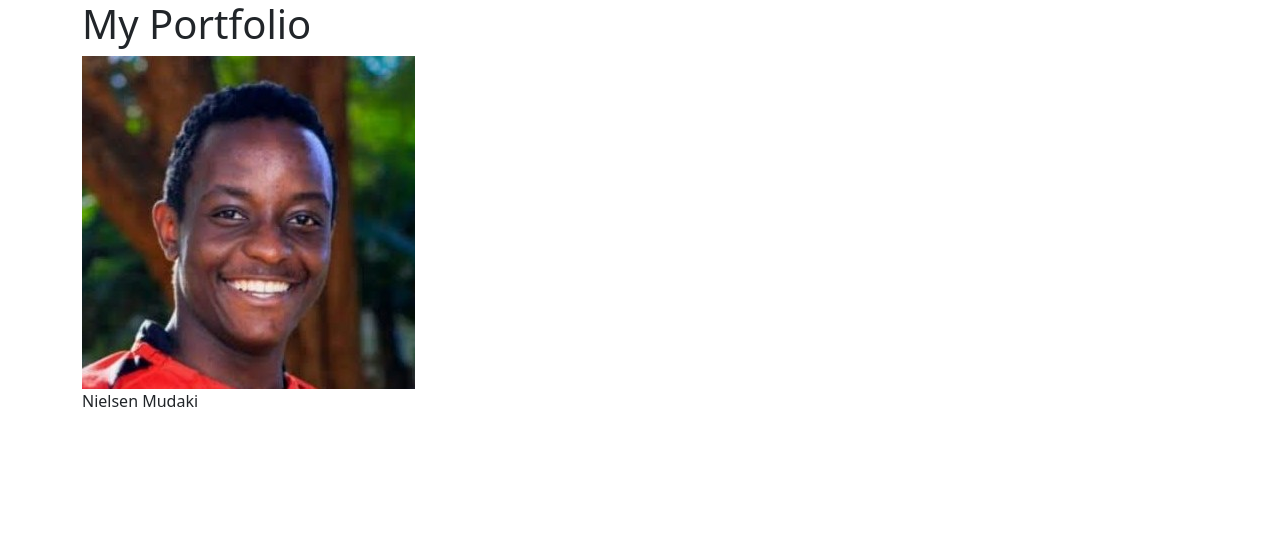
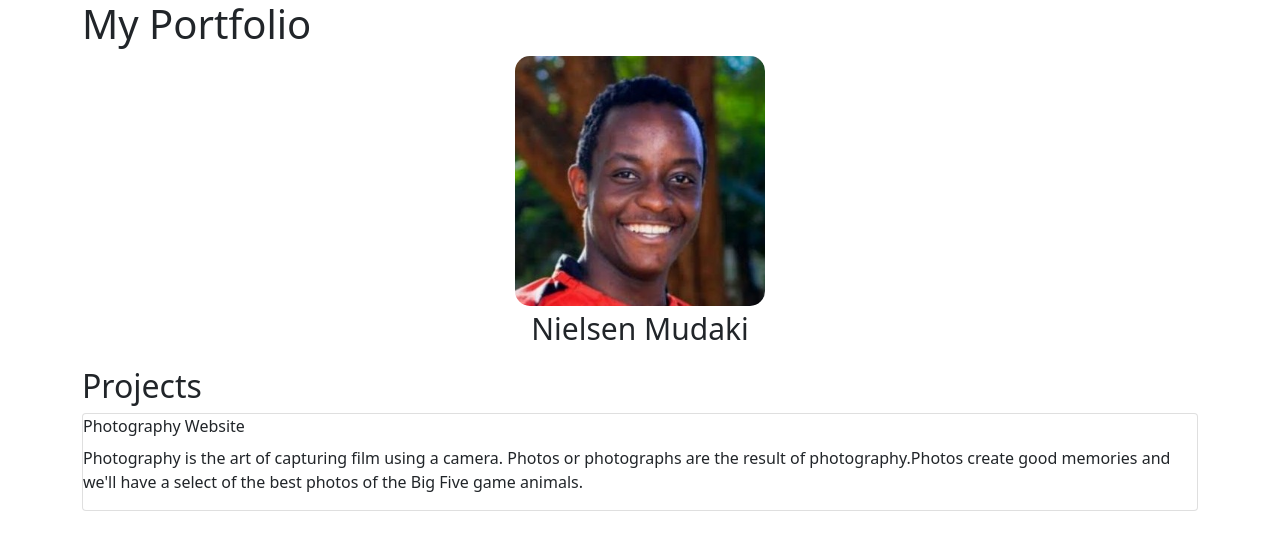
Before and after one commit to NIelsen-Mudaki/Portfolio-Website, a plain HTML site: page index.html in a window 1280 px wide. Drawn offline with Linux system fonts and the light colour scheme.

Commit message:
resize image on page

```diff
--- a/index.css
+++ b/index.css
@@ -0,0 +1,14 @@
+.profile img{
+    height: 250px;
+    width: 250px;
+    border-radius: 15px;
+}
+.profile p{
+    font-size: 30px;
+    text-align: center;
+}
+.profile{
+    display: flex;
+    align-items: center;
+    justify-content: center;
+}
--- a/index.html
+++ b/index.html
@@ -14,8 +14,21 @@
             <h1>My Portfolio</h1>
 
             <div class="profile">
-                <img src="./img/niel.jpg" alt="pic">
-                <p>Nielsen Mudaki</p>
+                <div>
+                    <img src="./img/niel.jpg" alt="pic">
+                    <p>Nielsen Mudaki</p>
+                </div>
+            </div>
+
+            <h2>Projects</h2>
+
+            <div class="card">
+                <div class="card-title">
+                    Photography Website
+                </div>
+                <div class="card-info">
+                    <p>Photography is the art of capturing film using a camera. Photos or photographs are the result of photography.Photos create good memories and we'll have a select of the best photos of the Big Five game animals.</p>
+                </div>
             </div>
         </div>
     </body>
```
